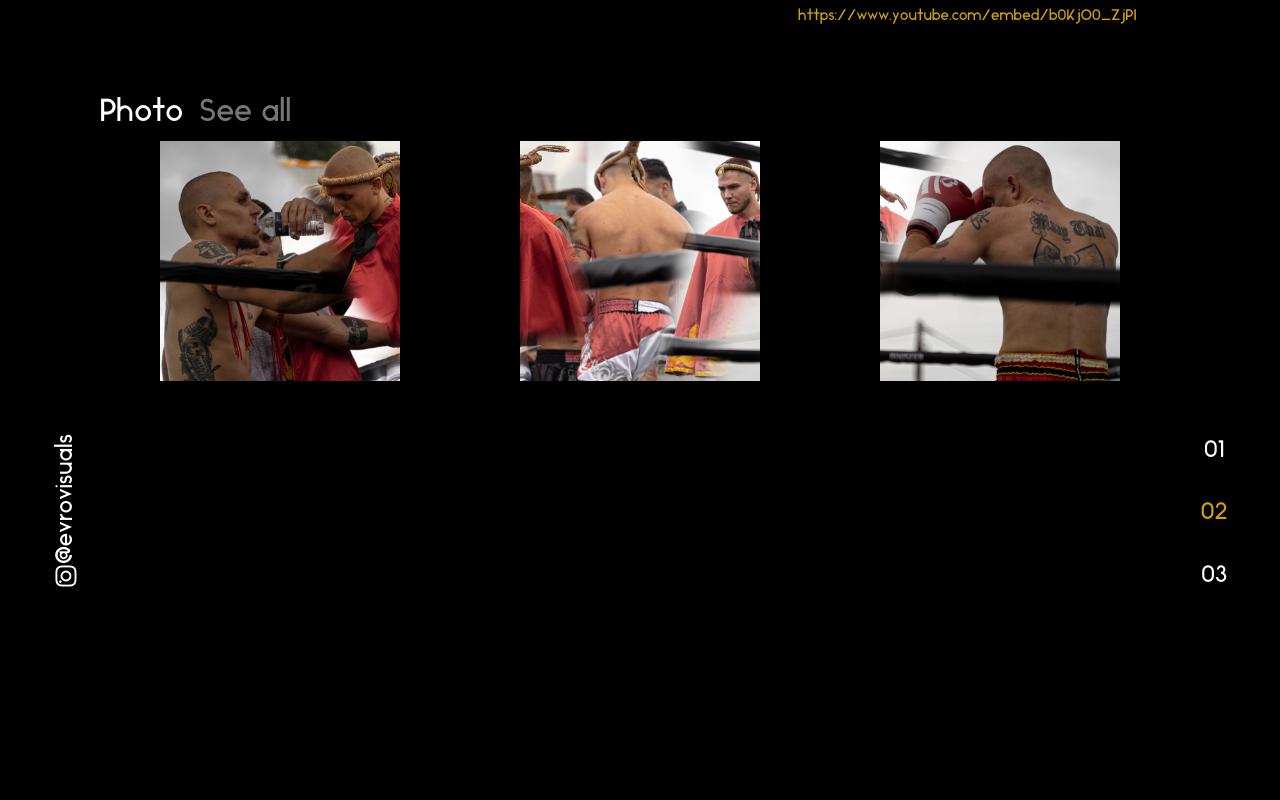
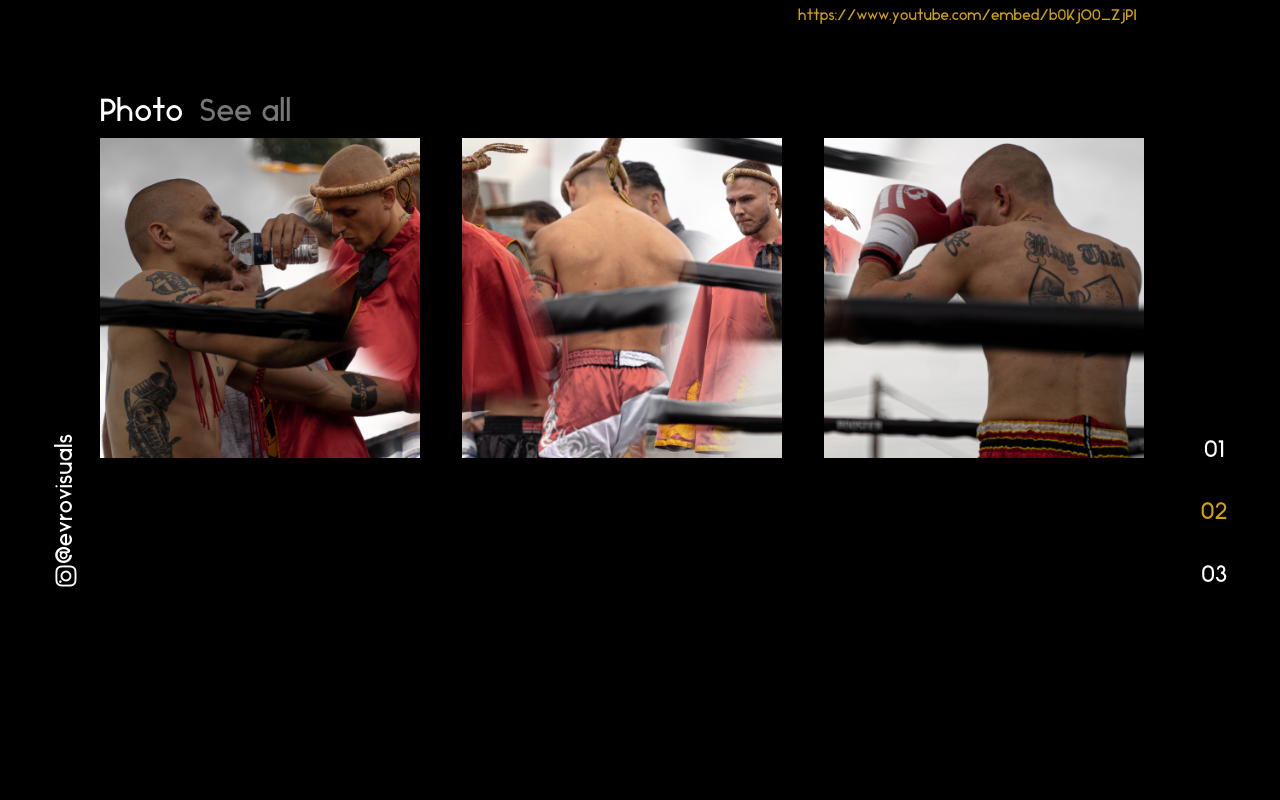
Before and after one commit to RafaelBackx/Auraz-portfolio, a Vue app: page / in a window 1280 px wide. Shown: the part 1640-2440 px from the top of the page. Built offline with nearby package versions, Linux system fonts and the light colour scheme; grey boxes are pictures that could not be loaded.

Commit message:
added router, added response video page

```diff
--- a/src/App.vue
+++ b/src/App.vue
@@ -1,26 +1,13 @@
 <template>
   <div id="app">
-    <home/>
-    <videos/>
-    <photo/>
-    <contact/>
+    <router-view/>
   </div>
 </template>
 
 <script>
-import Home from './components/Home.vue'
-import Videos from './components/video-component/Videos.vue'
-import Photo from './components/Photo.vue'
-import Contact from './components/Contact.vue'
 
 export default {
   name: 'App',
-  components: {
-    Home,
-    Videos,
-    Photo,
-    Contact
-  }
 }
 </script>
 
--- a/src/components/Home.vue
+++ b/src/components/HomePage/Home.vue
@@ -2,7 +2,7 @@
     <div id="home">
         <div id="header">
             <ul>
-                <li><a class="font-m" href="#video">Video</a></li>
+                <li><a class="font-m" href="#videos">Video</a></li>
                 <li><a class="font-m" href="#contact">Contact</a></li>
                 <li><a class="font-m" href="#photo">Photo</a></li>
             </ul>
@@ -34,7 +34,7 @@
             <!-- Top right -->
             <div id="top-right" class="top camera-anchor">
                 <div class="battery">
-                    <img src="../assets/images/battery.png">
+                    <img src="../../assets/images/battery.png">
                     <p class="font-l">
                         64%
                     </p>
@@ -50,7 +50,7 @@
             </div>
             <!-- Center -->
             <div id="center">
-                <img src="../assets/images/profile.png" alt="profielfoto">
+                <img src="../../assets/images/profile.png" alt="profielfoto">
             </div>
             <!-- Bottom left -->
             <div id="bottom-left" class="bottom camera-anchor">
--- /dev/null
+++ b/src/components/HomePage/Page.vue
@@ -0,0 +1,31 @@
+<template>
+  <div id="portfolio">
+    <home/>
+    <videos/>
+    <photo/>
+    <contact/>
+  </div>
+</template>
+
+<script>
+import Home from './Home.vue'
+import Videos from './video-component/Videos.vue'
+import Photo from './Photo.vue'
+import Contact from './Contact.vue'
+export default {
+  components: {
+    Home,
+    Videos,
+    Photo,
+    Contact
+  }
+}
+</script>
+
+<style scoped>
+  #portfolio {
+    display: flex;
+    flex-direction: column;
+    gap: 4em;
+  }
+</style>
--- a/src/components/Photo.vue
+++ b/src/components/HomePage/Photo.vue
@@ -3,7 +3,7 @@
         <div id="header">
             <div id="title">
                 <h1 class="title-primary font-l">Photo</h1>
-                <h3><a class="title-secondary font-l" href="#photo">See all</a></h3>
+                <h3> <router-link to="/photos" class="title-secondary font-l"> See all</router-link></h3>
             </div>
         </div>
         <div id="social-media">
@@ -19,13 +19,13 @@
 
         <div id="photos">
             <div class="photo-container">
-                <img src="../assets/images/1.jpg" alt="">
+                <img src="../../assets/images/1.jpg" alt="">
             </div>
             <div class="photo-container">
-                <img src="../assets/images/2.jpg" alt="">
+                <img src="../../assets/images/2.jpg" alt="">
             </div>
             <div class="photo-container">
-                <img src="../assets/images/3.jpg" alt="">
+                <img src="../../assets/images/3.jpg" alt="">
             </div>
         </div>
     </div>
@@ -89,6 +89,8 @@ export default {
 
     .photo-container{
         flex-basis: 33%;
+        display: flex;
+        justify-content: center;
     }
 
     .photo-container > img{
@@ -98,9 +100,14 @@ export default {
     @media screen and (min-width: 650px) {
         #photos{
             flex-direction: row;
+            padding: 0;
         }
+        .photo-container{
+            justify-content: flex-start;
+        }
+
         .photo-container > img{
-            max-width: 25vw;
+            max-height: 25vw;
         }
     }
 </style>
--- a/src/components/video-component/Videos.vue
+++ b/src/components/HomePage/video-component/Videos.vue
@@ -3,7 +3,7 @@
         <div id="header">
             <div id="title">
                 <h1 class="title-primary font-l">Video</h1>
-                <h3><a class="title-secondary font-l" href="#video">See all</a></h3>
+                <h3> <router-link class="title-secondary font-l" to="/videos"> See all </router-link></h3>
             </div>
         </div>
         <div id="social-media">
@@ -37,7 +37,6 @@ export default {
     #videos{
         margin:auto;
         width: 95vw;
-        height: 100vh;
         display: grid;
         grid-template-columns: 1fr 16fr 1fr;
         grid-template-rows: 1fr 15fr;
@@ -88,4 +87,10 @@ export default {
     .title-secondary{
         color: #ffffff77;
     }
+
+    @media screen and (min-width:650px) {
+        #videos{
+            height: 100vh;
+        }
+    }
 </style>
--- /dev/null
+++ b/src/components/PhotoPage/Photos.vue
@@ -0,0 +1,32 @@
+<template>
+<div id="photos">
+    <div id="Header">
+        <router-link class="hover font-l" to="/"> Home </router-link>
+    </div>
+    <div id="content">
+        <h1 class="font-l">Photos</h1>
+    </div>
+</div>
+</template>
+
+<script>
+export default {
+
+}
+</script>
+
+<style scoped>
+    #photos{
+        width: 100vw;
+        height: 100vh;
+        display: flex;
+        flex-direction: column;
+        gap: 2em;
+    }
+
+    .hover:hover{
+        color: #D2A307;
+        border-bottom: 4px solid #D2A307;
+        transition: 150ms;
+    }
+</style>
--- /dev/null
+++ b/src/components/VideoPage/Videos.vue
@@ -0,0 +1,49 @@
+<template>
+    <div id="videos">
+        <div id="header">
+            <router-link class="hover font-l" to="/">Home </router-link>
+        </div>
+        <div id="content">
+            <Video :artist="'Jarra X Zaza'" :title="'Bikelife 2'" :url="'https://www.youtube.com/embed/wLWywQnTVBs'"/>
+            <Video :artist="'Denna'" :title="'In de ochtend'" :url="'https://www.youtube.com/embed/b0KjO0_ZjPI'" />
+        </div>
+    </div>
+</template>
+
+<script>
+import Video from '../HomePage/video-component/Video.vue'
+
+export default {
+    components:{
+        Video
+    }
+}
+</script>
+
+<style scoped>
+    #videos{
+        width: 100vw;
+        height: 100vh;
+        display: flex;
+        flex-direction: column;
+        gap: 2em;
+    }
+
+    .hover:hover{
+        color: #D2A307;
+        border-bottom: 4px solid #D2A307;
+        transition: 150ms;
+    }
+
+    #content{
+        display: flex;
+        flex-direction: column;
+        gap: 2vh;
+    }
+
+    @media screen and (min-width:650px) {
+        #content{
+            padding: 5vw;
+        }
+    }
+</style>
--- a/src/main.js
+++ b/src/main.js
@@ -1,18 +1,23 @@
 import Vue from 'vue'
 import App from './App.vue'
+import VueRouter from 'vue-router'
 
-import { library } from "@fortawesome/fontawesome-svg-core"
-import { faCoffee } from "@fortawesome/free-solid-svg-icons"
-import { FontAwesomeIcon } from "@fortawesome/vue-fontawesome"
-import { faFontAwesome } from "@fortawesome/free-brands-svg-icons"
+import Home from "./components/HomePage/Page.vue"
+import VideoPage from './components/VideoPage/Videos.vue'
+import PhotoPage from './components/PhotoPage/Photos.vue'
 
-library.add(faCoffee)
-library.add(faFontAwesome)
-
-Vue.component('font-awesome-icon', FontAwesomeIcon)
-
+Vue.use(VueRouter)
 Vue.config.productionTip = false
 
+const routes = [
+  { name: "Home", path: "/", component: Home },
+  { name: "videos", path: "/videos", component: VideoPage },
+  { name: "photos",  path: "/photos", component: PhotoPage }
+]
+
+const router = new VueRouter({routes})
+
 new Vue({
+  router,
   render: h => h(App),
 }).$mount('#app')
```
Also changed, not shown: package.json (+2 -6 lines), src/components/HomePage/Contact.vue (renamed from src/components/Contact.vue), src/components/HomePage/video-component/Video.vue (renamed from src/components/video-component/Video.vue), 1 other file (tests, documents, lock files or other folders).
